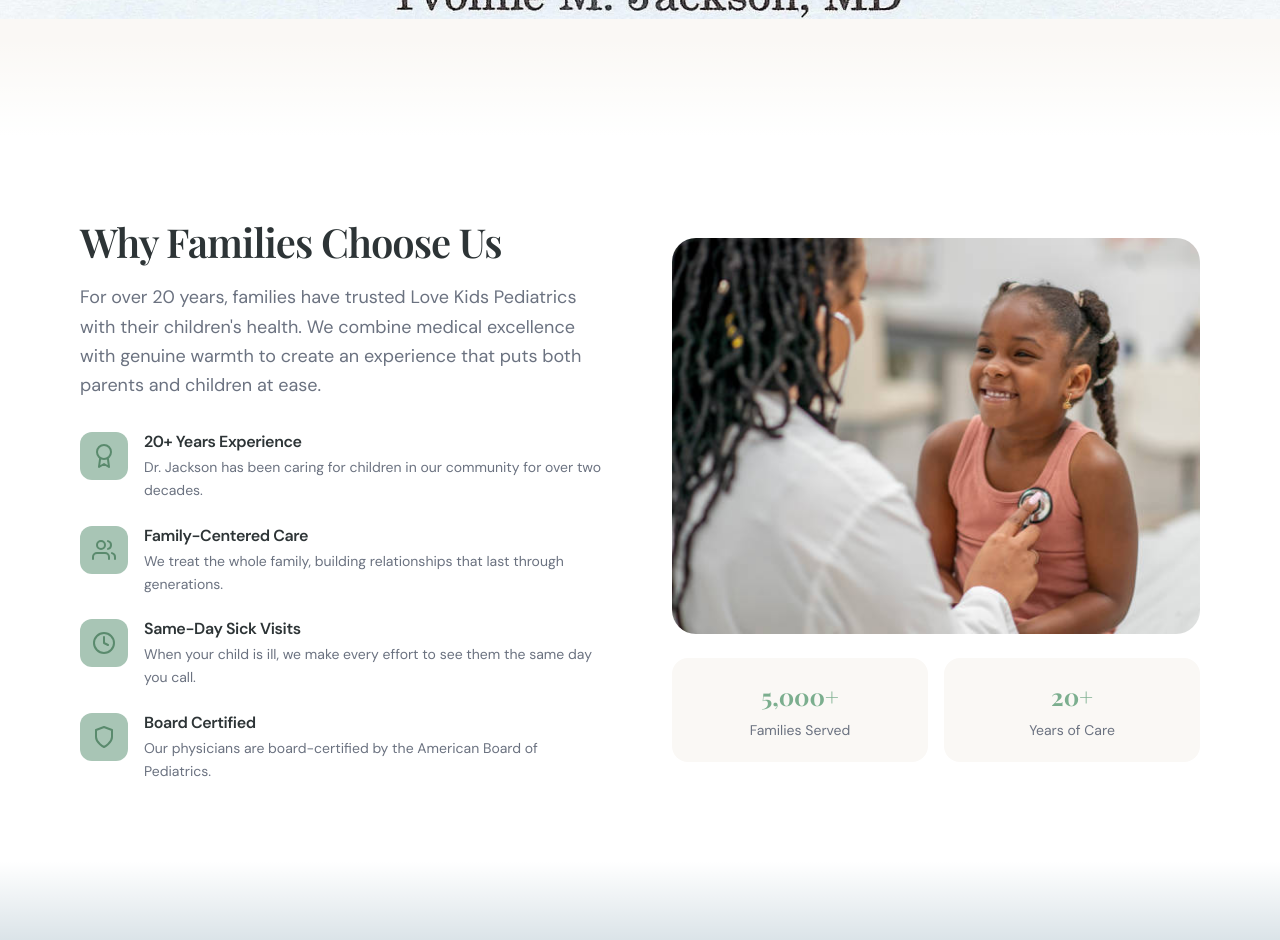
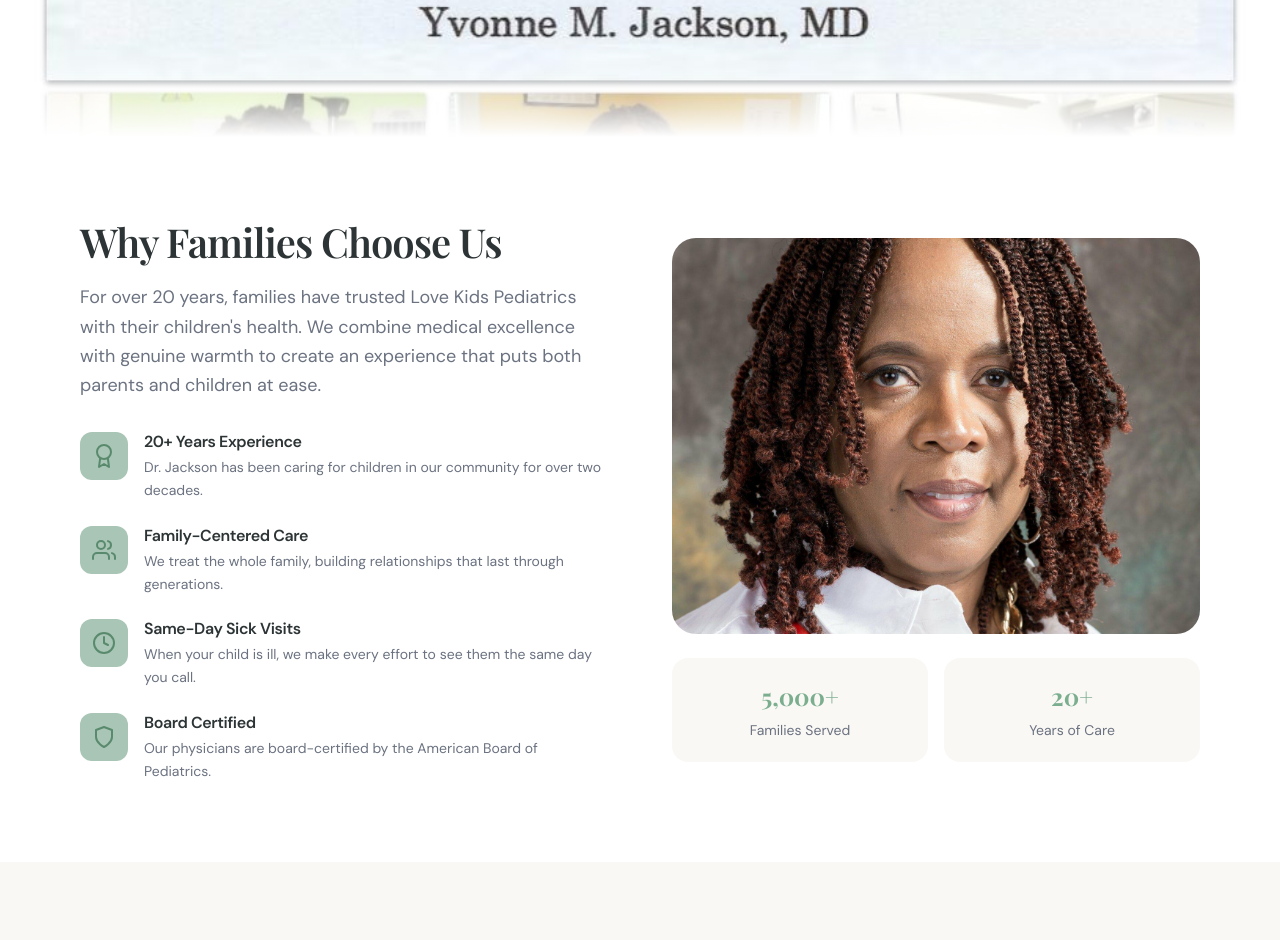
Before and after one commit to sprim0/LoveKidsPediatrics, a React (Vite) app: page / in a window 1280 px wide. Shown: the part 1848-2788 px from the top of the page. Built offline with nearby package versions, Linux system fonts and the light colour scheme; the HTML template or start-up script is replaced by a standard one; a web font is replaced by a local one.

Commit message:
Replace images in Home component

```diff
--- a/src/pages/Home.jsx
+++ b/src/pages/Home.jsx
@@ -2,8 +2,7 @@ import './Home.css';
 
 // Images
 import heroImage from '../assets/images/Hero2.jpg';
-import banner1 from '../assets/images/Banner1.jpg';
-import banner2 from '../assets/images/Banner2.jpg';
+import mainBanner from '../assets/images/mainbanner.jpg';
 import headshotImage from '../assets/images/Headshot.jpg';
 import buildingImage from '../assets/images/Building.jpg';
 
@@ -224,7 +223,7 @@ const Home = ({ onScheduleClick }) => {
             <div className="hero-shape hero-shape-1" />
             <div className="hero-shape hero-shape-2" />
             <div className="hero-image-wrapper">
-              <img src={headshotImage} alt="Dr. Jackson" />
+              <img src={heroImage} alt="Happy doctor with child" />
             </div>
           </div>
         </div>
@@ -252,9 +251,9 @@ const Home = ({ onScheduleClick }) => {
         </div>
       </section>
 
-      {/* Image Break 1 */}
+      {/* Image Break */}
       <div className="image-overlay-section">
-        <img src={banner2} alt="Happy children playing together" />
+        <img src={mainBanner} alt="Love Kids Pediatrics" />
       </div>
 
       {/* Why Choose Us Section */}
@@ -286,7 +285,7 @@ const Home = ({ onScheduleClick }) => {
 
             <div className="why-image">
               <div className="why-image-wrapper">
-                <img src={heroImage} alt="Happy doctor with child" />
+                <img src={headshotImage} alt="Dr. Jackson" />
               </div>
               <div className="why-stats">
                 <div className="why-stat">
@@ -302,11 +301,6 @@ const Home = ({ onScheduleClick }) => {
           </div>
         </div>
       </section>
-
-      {/* Image Break 2 */}
-      <div className="image-overlay-section from-white">
-        <img src={banner1} alt="Warm, welcoming office environment" />
-      </div>
 
       {/* Contact Section */}
       <section className="contact-section">
```
